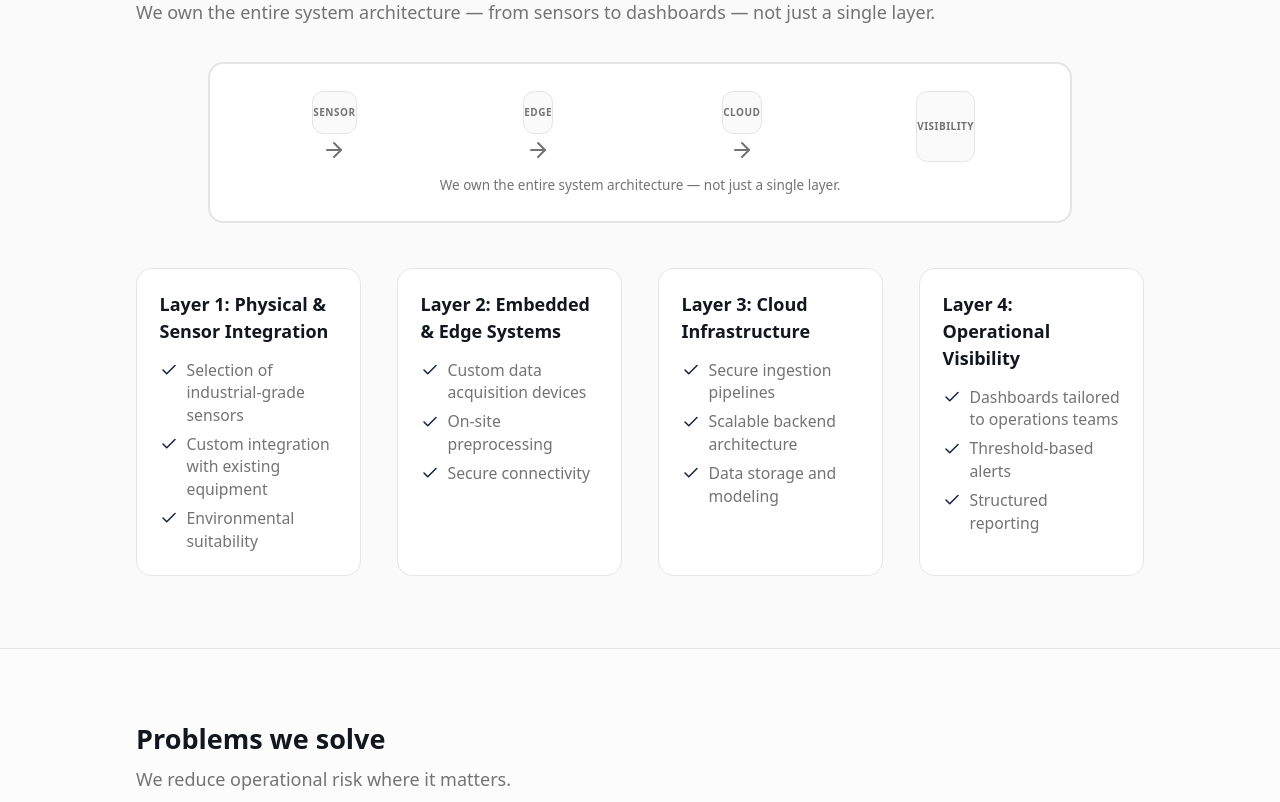
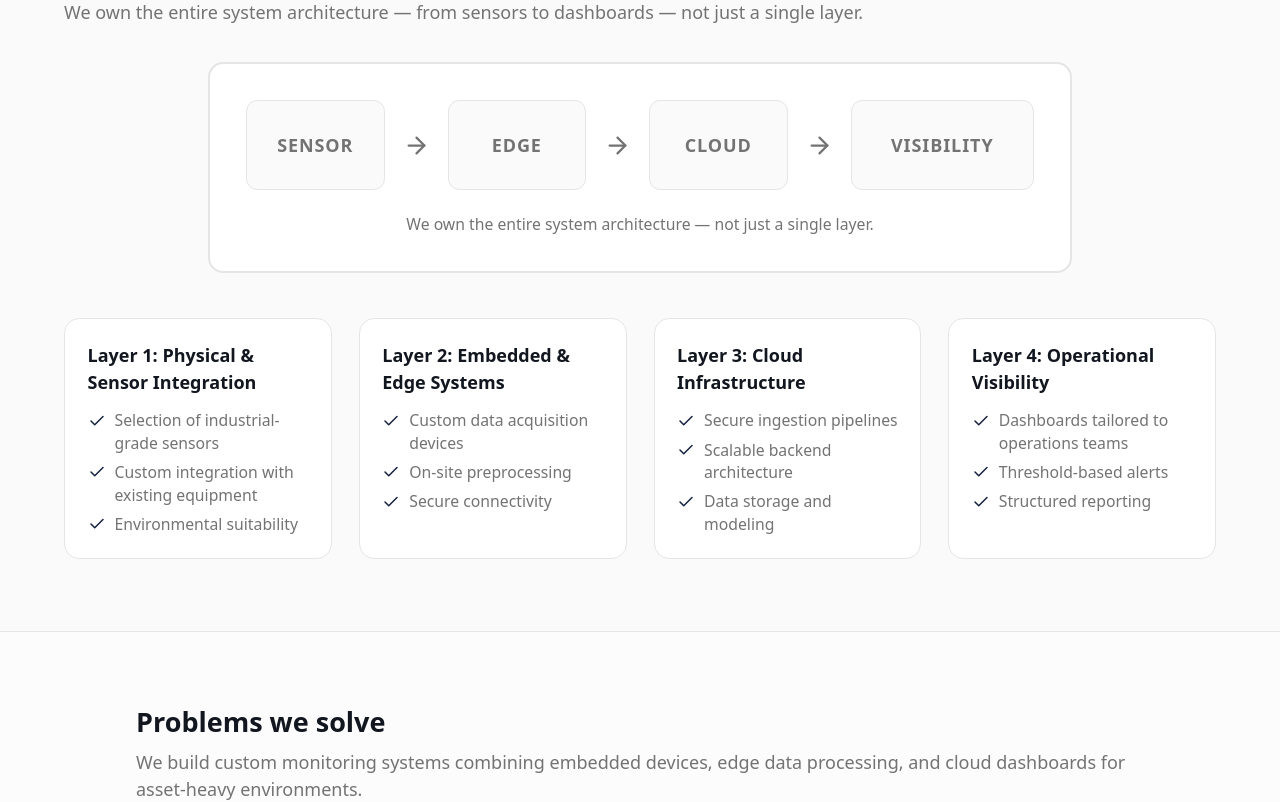
Before and after one commit to mateuszglowa/swa-iot-web, a Next.js app: page / in a window 1280 px wide. Shown: the part 880-1682 px from the top of the page. Built offline with nearby package versions, Linux system fonts and the light colour scheme.

Commit message:
making bigger the what end-to-end means section

```diff
--- a/src/app/page.tsx
+++ b/src/app/page.tsx
@@ -45,31 +45,49 @@ function HeroVisual() {
 }
 
 function EndToEndDiagram() {
+  const blocks = [
+    { label: "Sensor", num: "1" },
+    { label: "Edge", num: "2" },
+    { label: "Cloud", num: "3" },
+    { label: "Visibility", num: "4" },
+  ];
   return (
     <div
-      className="mx-auto max-w-3xl rounded-xl border-2 border-border bg-card p-4 dark:bg-card sm:p-6"
+      className="mx-auto w-full max-w-3xl rounded-xl border-2 border-border bg-card p-5 dark:bg-card sm:p-6 lg:p-8"
       aria-hidden
     >
-      <div className="flex flex-col gap-3 sm:flex-row sm:items-stretch sm:gap-2">
-        {[
-          { label: "Sensor", short: "1" },
-          { label: "Edge", short: "2" },
-          { label: "Cloud", short: "3" },
-          { label: "Visibility", short: "4" },
-        ].map((block, i) => (
-          <div key={block.label} className="flex flex-1 items-center gap-2 sm:flex-col sm:gap-1">
-            <div className="flex flex-1 items-center justify-center rounded-lg border border-border bg-muted/50 py-3 text-center dark:bg-muted">
-              <span className="text-xs font-semibold uppercase tracking-wider text-muted-foreground sm:text-[10px]">
+      {/* Mobile: stacked */}
+      <div className="flex flex-col gap-4 sm:hidden">
+        {blocks.map((block) => (
+          <div
+            key={block.label}
+            className="flex min-h-12 items-center justify-center rounded-lg border border-border bg-muted/50 px-4 py-4 text-center dark:bg-muted"
+          >
+            <span className="text-sm font-semibold uppercase tracking-wider text-muted-foreground">
+              {block.label}
+            </span>
+          </div>
+        ))}
+      </div>
+      {/* Desktop: row with arrows between */}
+      <div className="hidden sm:flex sm:items-center sm:justify-between sm:gap-2 lg:gap-4">
+        {blocks.map((block, i) => (
+          <div key={block.label} className="flex flex-1 items-center gap-2 lg:gap-4">
+            <div className="flex min-h-18 flex-1 items-center justify-center rounded-lg border border-border bg-muted/50 px-3 py-4 text-center dark:bg-muted lg:min-h-20 lg:px-4 lg:py-5">
+              <span className="text-sm font-semibold uppercase tracking-wider text-muted-foreground lg:text-base">
                 {block.label}
               </span>
             </div>
-            {i < 3 && (
-              <ArrowRight className="hidden shrink-0 text-muted-foreground sm:block" aria-hidden />
+            {i < blocks.length - 1 && (
+              <ArrowRight
+                className="size-5 shrink-0 text-muted-foreground lg:size-6"
+                aria-hidden
+              />
             )}
           </div>
         ))}
       </div>
-      <p className="mt-3 text-center text-xs text-muted-foreground">
+      <p className="mt-4 text-center text-sm text-muted-foreground sm:mt-5">
         We own the entire system architecture — not just a single layer.
       </p>
     </div>
@@ -232,7 +250,7 @@ export default function Home() {
         id="what-e2e"
         className="border-b border-border bg-muted/40 px-6 py-16 sm:px-8 lg:px-12"
       >
-        <div className="mx-auto max-w-4xl">
+        <div className="mx-auto max-w-5xl">
           <h2 className="text-xl font-bold text-foreground sm:text-2xl">
             What end-to-end means
           </h2>
@@ -240,10 +258,10 @@ export default function Home() {
             We own the entire system architecture — from sensors to dashboards —
             not just a single layer.
           </p>
-          <div className="mt-8">
+          <div className="mt-8 flex justify-center">
             <EndToEndDiagram />
           </div>
-          <div className="mt-10 grid gap-8 sm:grid-cols-2 lg:grid-cols-4">
+          <div className="mt-10 grid gap-6 sm:grid-cols-2 xl:grid-cols-4">
             {E2E_LAYERS.map((layer) => (
               <div
                 key={layer.id}
@@ -276,7 +294,7 @@ export default function Home() {
             Problems we solve
           </h2>
           <p className="mt-2 text-muted-foreground">
-            We reduce operational risk where it matters.
+          We build custom monitoring systems combining embedded devices, edge data processing, and cloud dashboards for asset-heavy environments.
           </p>
           <div className="mt-8 grid gap-4 sm:grid-cols-2 lg:grid-cols-3">
             {PROBLEMS.map((problem) => (
```
